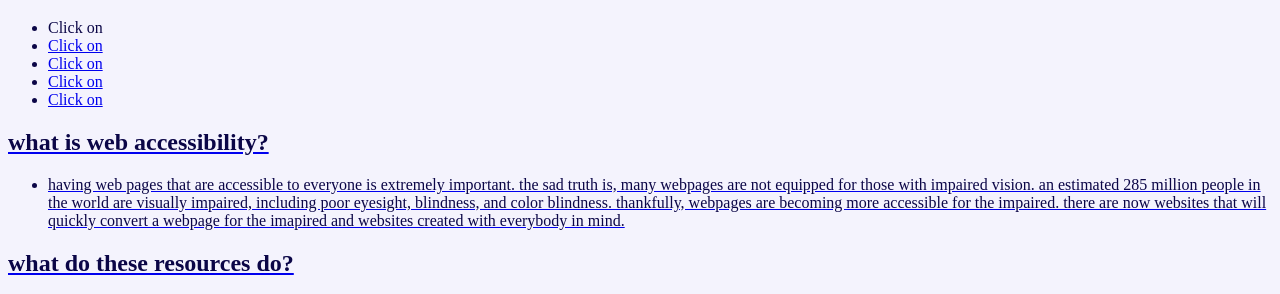
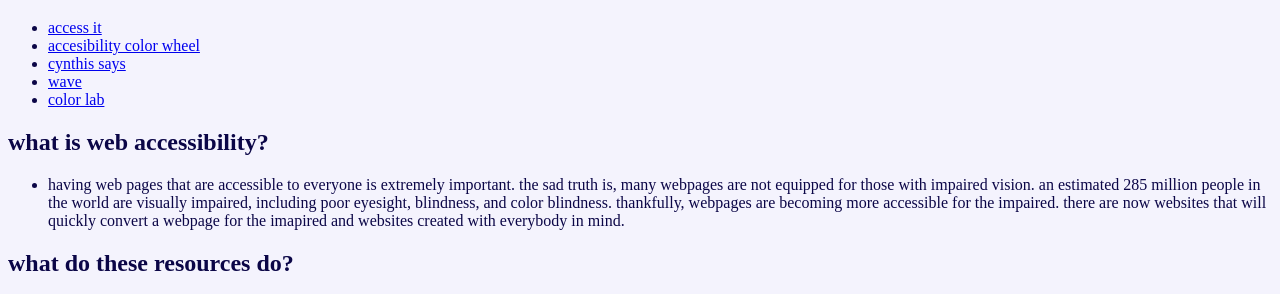
Before and after one commit to 2020spring14/2020spring14.github.io, a plain HTML site: page webaccessibility.html in a window 1280 px wide. Shown: the part 111-405 px from the top of the page. Drawn offline with Linux system fonts and the light colour scheme.

Commit message:
Update webaccessibility.html

```diff
--- a/webaccessibility.html
+++ b/webaccessibility.html
@@ -7,20 +7,20 @@
 </head>
 
 <h1>Web Accessibility</h1>
-<ul>
 
-	<li> Click on <a href=“http://www.washington.edu/accessit/” target= "access it" </a>  </li>
+	<ul>
 
-  	<li> Click on <a href=“https://gmazzocato.altervista.org/en/colorwheel/wheel.php” target = "accessibility color wheel" </a>  </li>
+	<li> <a href="http://www.washington.edu/accessit/">access it</a> </li>
 
-  	<li> Click on <a href=“http://www.cynthiasays.com/” target= :cynthia say"s</a> </li>
+	<li> <a href="https://gmazzocato.altervista.org/en/colorwheel/wheel.php/">accesibility color wheel</a> </li>
 
-   	<li> Click on <a href=“http://wave.webaim.org/” target= "wave" </a> </li>
+	<li> <a href="http://www.cynthiasays.com/">cynthis says</a> </li>
 
-   	<li> Click on <a href=“http://colorlab.wickline.org/colorblind/colorlab/" target = "color lab"</a> </li>
+  	<li> <a href="http://wave.webaim.org/">wave</a> </li>
 
+	<li> <a href="http://colorlab.wickline.org/colorblind/colorlab/">color lab</a> </li>
 
- </ul>
+	</ul>
 
 <h2> what is web accessibility? </h2>
 
```
